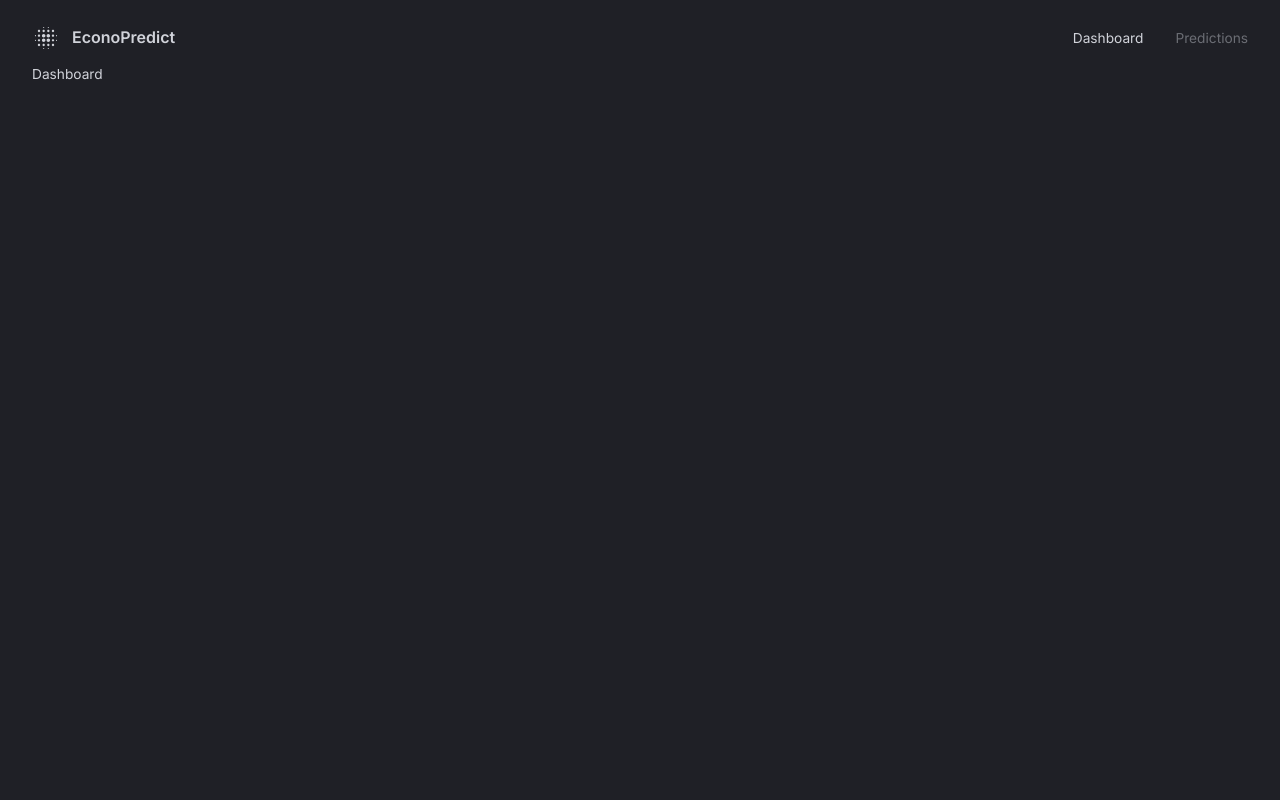
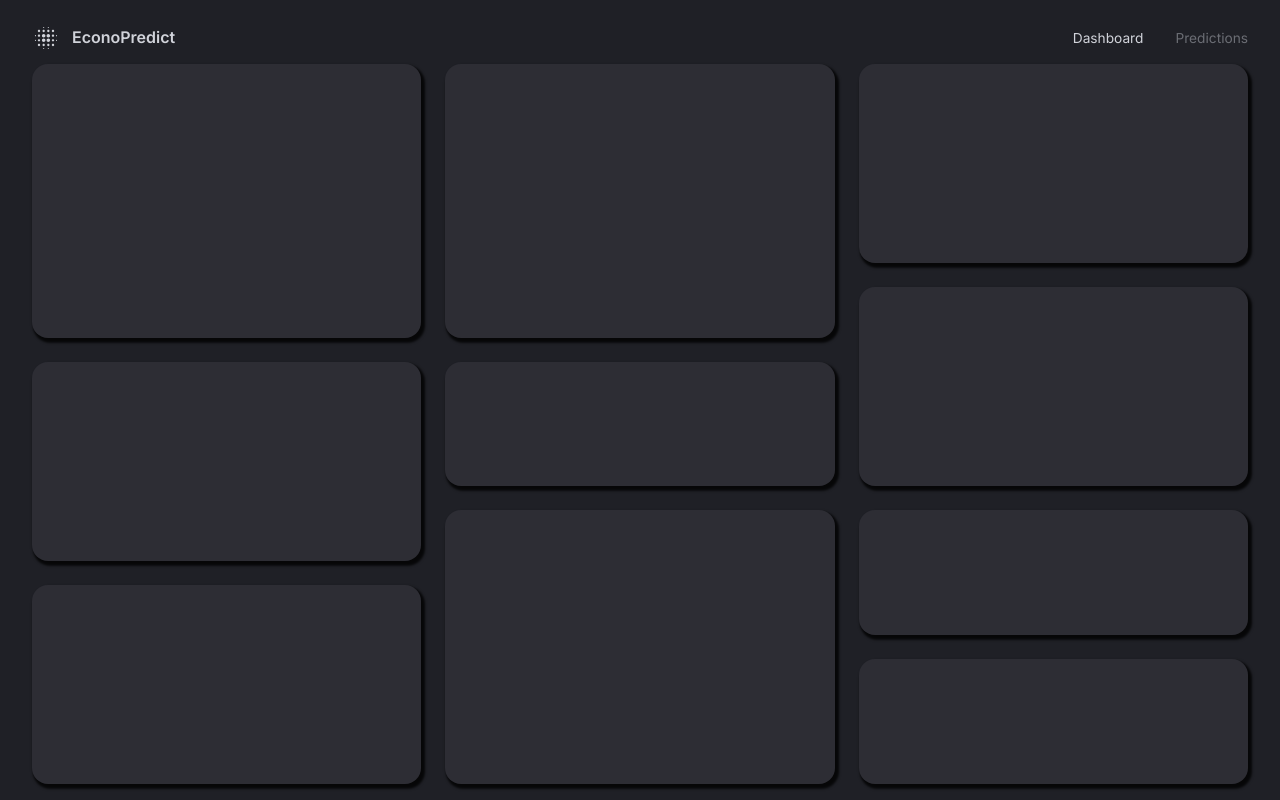
Before and after one commit to Tim-Mclennan/EconoChart, a React (Vite) app in the folder client/: page / in a window 1280 px wide. Built offline with nearby package versions, Linux system fonts and the light colour scheme.

Commit message:
Replaced boxes with Rows and added grid layout,

```diff
--- /dev/null
+++ b/client/src/components/DashboardBox.tsx
@@ -0,0 +1,9 @@
+import { Box, styled } from "@mui/material";
+
+const DashboardBox = styled(Box)(() => ({
+    backgroundColor: "#2d2d34",
+    borderRadius: "1rem",
+    boxShadow: "0.15rem 0.2rem 0.15rem 0.1rem rgba(0, 0, 0, .8)"
+}));
+
+export default DashboardBox
--- /dev/null
+++ b/client/src/scenes/dashboard/Row1.tsx
@@ -0,0 +1,14 @@
+import DashboardBox from '@/components/DashboardBox'
+
+type Props = {}
+
+const Row1 = (props: Props) => {
+    return (
+        <>
+            <DashboardBox gridArea="a"></DashboardBox>
+            <DashboardBox gridArea="b"></DashboardBox>
+            <DashboardBox gridArea="c"></DashboardBox>
+        </>)
+}
+
+export default Row1
--- /dev/null
+++ b/client/src/scenes/dashboard/Row2.tsx
@@ -0,0 +1,13 @@
+import DashboardBox from '@/components/DashboardBox'
+
+type Props = {}
+
+const Row2 = (props: Props) => {
+  return (
+    <><DashboardBox gridArea="d"></DashboardBox>
+    <DashboardBox gridArea="e"></DashboardBox>
+    <DashboardBox gridArea="f"></DashboardBox>
+    </>  )
+}
+
+export default Row2
--- /dev/null
+++ b/client/src/scenes/dashboard/Row3.tsx
@@ -0,0 +1,17 @@
+import DashboardBox from '@/components/DashboardBox'
+
+type Props = {}
+
+const Row3 = (props: Props) => {
+    return (
+        <>
+         <DashboardBox gridArea="g"></DashboardBox>
+      <DashboardBox gridArea="h"></DashboardBox>
+      <DashboardBox gridArea="i"></DashboardBox>
+      <DashboardBox gridArea="j"></DashboardBox>
+        </>
+
+    )
+}
+
+export default Row3
--- a/client/src/scenes/dashboard/index.tsx
+++ b/client/src/scenes/dashboard/index.tsx
@@ -1,12 +1,80 @@
-import { Box, useTheme } from '@mui/material';
+import { Box, useMediaQuery } from '@mui/material';
+import Row1 from './Row1';
+import Row2 from './Row2';
+import Row3 from './Row3';
 
 type Props = {}
 
-const Dashboard = (props: Props) => {
-    const { palette } = useTheme();
+const gridTemplateLargeScreens = `
+"a b c"
+"a b c"
+"a b c"
+"a b f"
+"d e f"
+"d e f"
+"d h i"
+"g h i"
+"g h j"
+"g h j"
+`
+
+const gridTemplateSmallScreens = `
+"a"
+"a"
+"a"
+"a"
+"b"
+"b"
+"b"
+"b"
+"c"
+"c"
+"c"
+"d"
+"d"
+"d"
+"e"
+"e"
+"f"
+"f"
+"f"
+"g"
+"g"
+"g"
+"h"
+"h"
+"h"
+"h"
+"i"
+"i"
+"j"
+"j"
+`
+
+
+const Dashboard = () => {
+  const isAboveMediumScreens = useMediaQuery("(min-width: 1200px)");
 
   return (
-    <Box color={palette.grey[300]} >Dashboard</Box>
+    <Box width="100%" height="100%" display="grid" gap="1.5rem"
+      sx={
+        isAboveMediumScreens ? {
+          gridTemplateAreas: gridTemplateLargeScreens,
+          gridTemplateColumns: "repeat(3, minmax(370px, 1fr))",
+          gridTemplateRows: "repeat(10, minmax(60px, 1fr)",
+        } :
+        {
+          gridTemplateAreas: gridTemplateSmallScreens,
+          gridAutoColumns: "1fr",
+          gridAutoRows: "80px",
+        }
+
+      }
+    >
+      <Row1 />
+      <Row2 />
+      <Row3 />
+    </Box>
   )
 }
 
```
